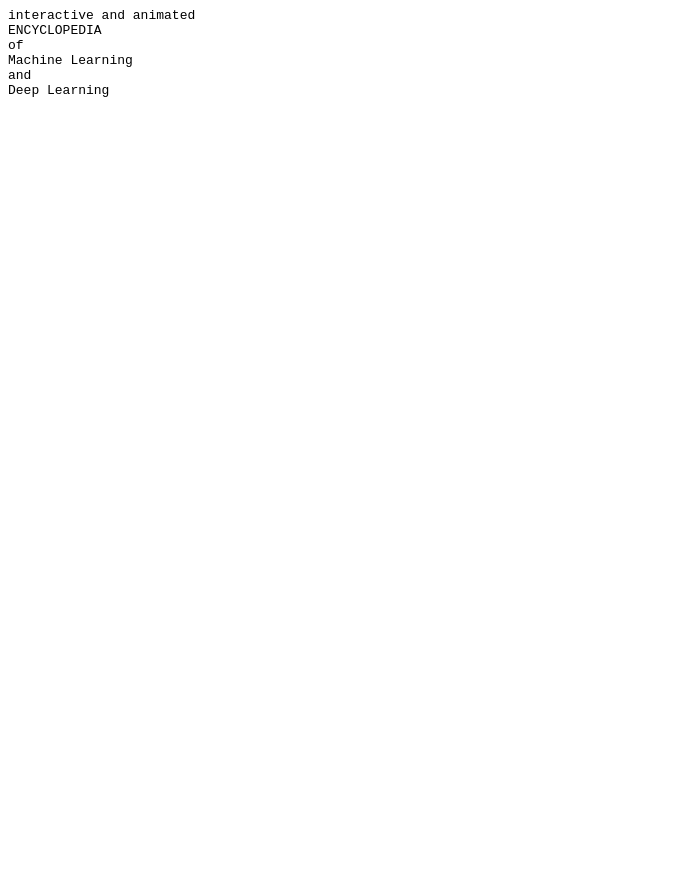
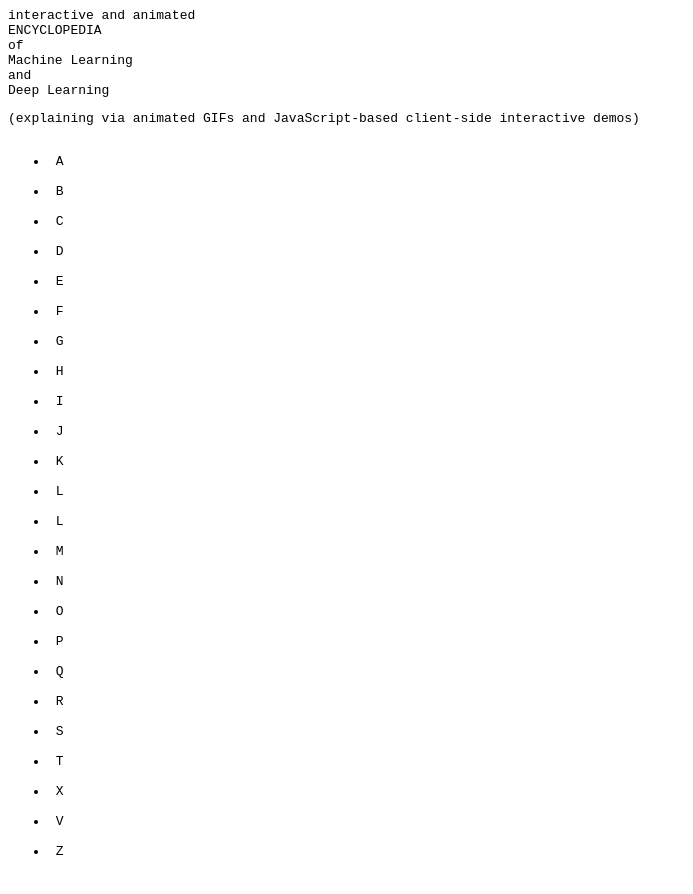
Before and after one commit to je-r/ML, a plain HTML site: page index.html in a window 1280 px wide. Shown: the whole page, without its empty margins (0-693 px from the left). Before the commit the page ends 800 px from the top, so only its background shows below. Drawn offline with Linux system fonts and the light colour scheme.

Commit message:
Update index.html

```diff
--- a/index.html
+++ b/index.html
@@ -7,6 +7,33 @@ of
 Machine Learning
 and
 Deep Learning<pre>
+(explaining via animated GIFs and JavaScript-based client-side interactive demos)
+<ul>
+<li> A </li>
+<li> B </li>
+<li> C </li>
+<li> D </li>
+<li> E </li>
+<li> F </li>
+<li> G </li>
+<li> H </li>
+<li> I </li>
+<li> J </li>
+<li> K </li>
+<li> L </li>
+<li> L </li>
+<li> M </li>
+<li> N </li>
+<li> O </li>
+<li> P </li>
+<li> Q </li>
+<li> R </li>
+<li> S </li>
+<li> T </li>
+<li> X </li>
+<li> V </li>
+<li> Z </li>
+</ul>
 </body>
 
 </html>
```
